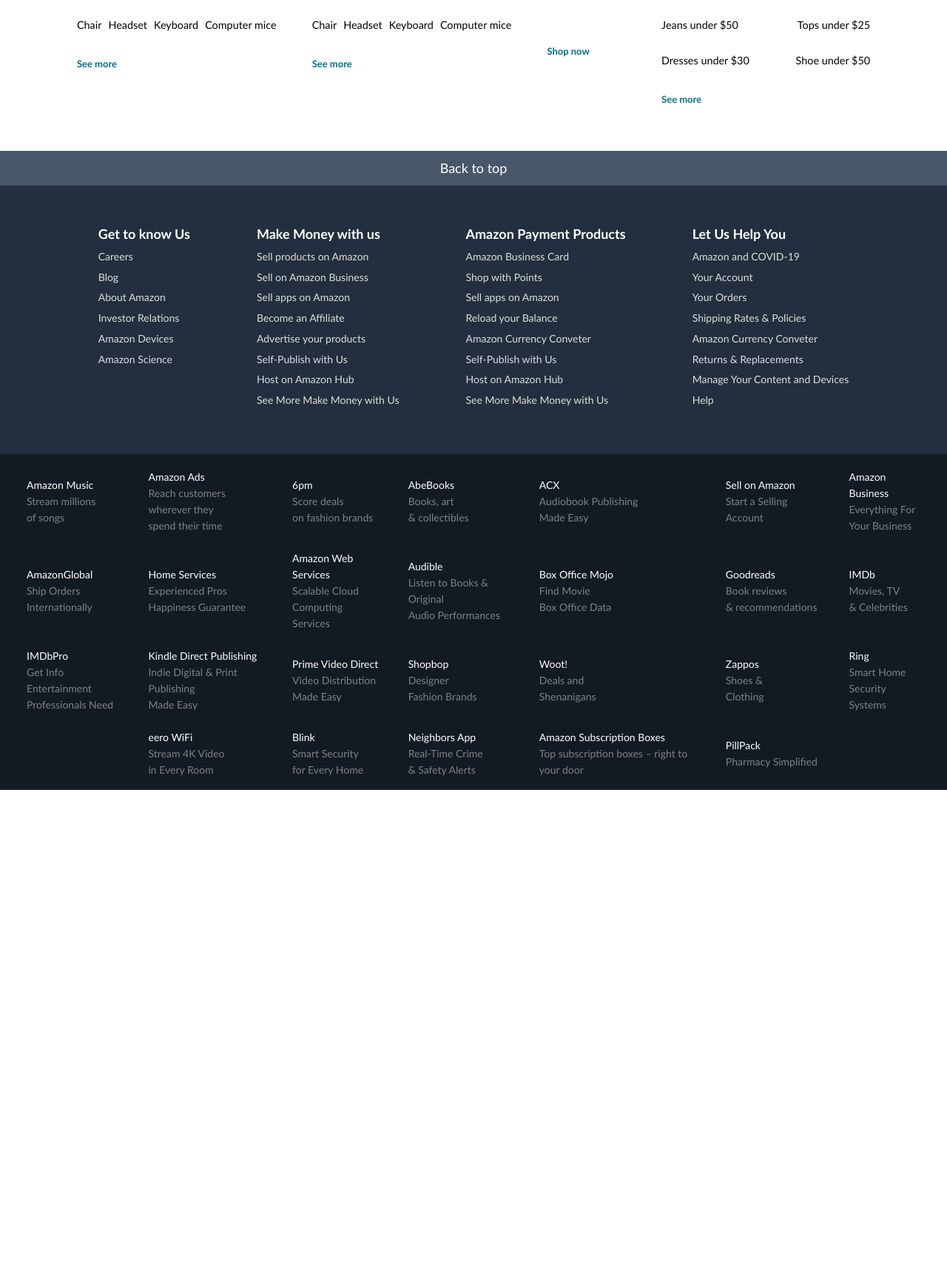
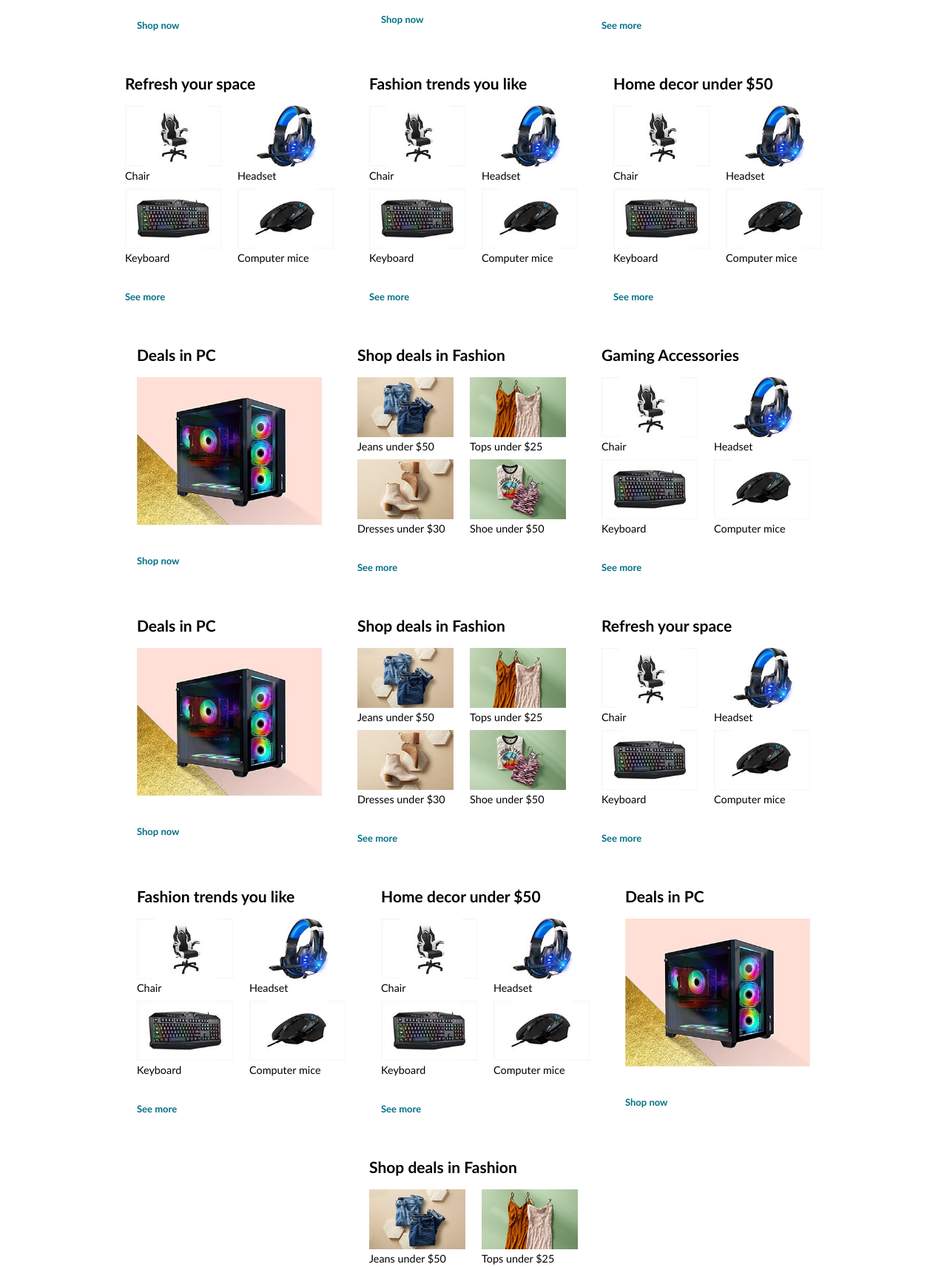
Before and after one commit to Godstime3-code/amazon-clone, a plain HTML site: page index.html in a window 1280 px wide. Shown: the part 669-2382 px from the top of the page at 74% size. Before the commit the page ends 1737 px from the top, so only its background shows below. Drawn offline with nearby package versions, Linux system fonts and the light colour scheme; files that its build step writes are made by us from their sources.

Commit message:
Add files via upload

```diff
--- a/index.html
+++ b/index.html
@@ -24,7 +24,7 @@
             <div class="logo-navbar">
               <a href="index.html">
                 <img
-                  src="asset/amazon_logo.png"
+                  src="amazon_logo.png"
                   alt="amazon_logo"
                   width="100px"
                   class="logo"
@@ -96,7 +96,7 @@
     </div>
     <main class="main" id="main">
       <div style="position: relative">
-        <img src="asset\carousel1.jpg" alt="" class="carousel" />
+        <img src="carousel1.jpg" alt="" class="carousel" />
       </div>
 
       <section
@@ -112,28 +112,28 @@
             <div class="product-img">
               <figure>
                 <img
-                  src="/asset/store/Fuji_Quad_Chair_1x._SY116_CB667159060_.jpg"
+                  src="Fuji_Quad_Chair_1x._SY116_CB667159060_.jpg"
                   alt=""
                 />
                 <figcaption>Chair</figcaption>
               </figure>
               <figure>
                 <img
-                  src="/asset/store/Fuji_Quad_Headset_1x._SY116_CB667159060_.jpg"
+                  src="Fuji_Quad_Headset_1x._SY116_CB667159060_.jpg"
                   alt=""
                 />
                 <figcaption>Headset</figcaption>
               </figure>
               <figure>
                 <img
-                  src="/asset/store/Fuji_Quad_Keyboard_1x._SY116_CB667159063_.jpg"
+                  src="Fuji_Quad_Keyboard_1x._SY116_CB667159063_.jpg"
                   alt=""
                 />
                 <figcaption>Keyboard</figcaption>
               </figure>
               <figure>
                 <img
-                  src="/asset/store/Fuji_Quad_Mouse_1x._SY116_CB667159063_.jpg"
+                  src="Fuji_Quad_Mouse_1x._SY116_CB667159063_.jpg"
                   alt=""
                 />
                 <figcaption>Computer mice</figcaption>
@@ -149,7 +149,7 @@
               <figure>
                 <img
                   class="full-img"
-                  src="/asset/store/Fuji_Desktop_Single_image_EBF_1x_v1._SY304_CB573698005_.jpg"
+                  src="Fuji_Desktop_Single_image_EBF_1x_v1._SY304_CB573698005_.jpg"
                   alt=""
                 />
               </figure>
@@ -163,28 +163,28 @@
             <div class="product-img">
               <figure>
                 <img
-                  src="/asset/store/DQC_APR_TBYB_W_BOTTOMS_1x._SY116_CB624172947_.jpg"
+                  src="DQC_APR_TBYB_W_BOTTOMS_1x._SY116_CB624172947_.jpg"
                   alt=""
                 />
                 <figcaption>Jeans under $50</figcaption>
               </figure>
               <figure>
                 <img
-                  src="/asset/store/DQC_APR_TBYB_W_DRESSES_1x._SY116_CB623353881_.jpg"
+                  src="DQC_APR_TBYB_W_DRESSES_1x._SY116_CB623353881_.jpg"
                   alt=""
                 />
                 <figcaption>Tops under $25</figcaption>
               </figure>
               <figure>
                 <img
-                  src="/asset/store/DQC_APR_TBYB_W_SHOES_1x._SY116_CB624172947_.jpg"
+                  src="DQC_APR_TBYB_W_SHOES_1x._SY116_CB624172947_.jpg"
                   alt=""
                 />
                 <figcaption>Dresses under $30</figcaption>
               </figure>
               <figure>
                 <img
-                  src="/asset/store/DQC_APR_TBYB_W_TOPS_1x._SY116_CB623353881_.jpg"
+                  src="DQC_APR_TBYB_W_TOPS_1x._SY116_CB623353881_.jpg"
                   alt=""
                 />
                 <figcaption>Shoe under $50</figcaption>
@@ -199,28 +199,28 @@
             <div class="product-img">
               <figure>
                 <img
-                  src="/asset/store/Fuji_Quad_Chair_1x._SY116_CB667159060_.jpg"
+                  src="Fuji_Quad_Chair_1x._SY116_CB667159060_.jpg"
                   alt=""
                 />
                 <figcaption>Chair</figcaption>
               </figure>
               <figure>
                 <img
-                  src="/asset/store/Fuji_Quad_Headset_1x._SY116_CB667159060_.jpg"
+                  src="Fuji_Quad_Headset_1x._SY116_CB667159060_.jpg"
                   alt=""
                 />
                 <figcaption>Headset</figcaption>
               </figure>
               <figure>
                 <img
-                  src="/asset/store/Fuji_Quad_Keyboard_1x._SY116_CB667159063_.jpg"
+                  src="Fuji_Quad_Keyboard_1x._SY116_CB667159063_.jpg"
                   alt=""
                 />
                 <figcaption>Keyboard</figcaption>
               </figure>
               <figure>
                 <img
-                  src="/asset/store/Fuji_Quad_Mouse_1x._SY116_CB667159063_.jpg"
+                  src="Fuji_Quad_Mouse_1x._SY116_CB667159063_.jpg"
                   alt=""
                 />
                 <figcaption>Computer mice</figcaption>
@@ -235,28 +235,28 @@
             <div class="product-img">
               <figure>
                 <img
-                  src="/asset/store/Fuji_Quad_Chair_1x._SY116_CB667159060_.jpg"
+                  src="Fuji_Quad_Chair_1x._SY116_CB667159060_.jpg"
                   alt=""
                 />
                 <figcaption>Chair</figcaption>
               </figure>
               <figure>
                 <img
-                  src="/asset/store/Fuji_Quad_Headset_1x._SY116_CB667159060_.jpg"
+                  src="Fuji_Quad_Headset_1x._SY116_CB667159060_.jpg"
                   alt=""
                 />
                 <figcaption>Headset</figcaption>
               </figure>
               <figure>
                 <img
-                  src="/asset/store/Fuji_Quad_Keyboard_1x._SY116_CB667159063_.jpg"
+                  src="Fuji_Quad_Keyboard_1x._SY116_CB667159063_.jpg"
                   alt=""
                 />
                 <figcaption>Keyboard</figcaption>
               </figure>
               <figure>
                 <img
-                  src="/asset/store/Fuji_Quad_Mouse_1x._SY116_CB667159063_.jpg"
+                  src="Fuji_Quad_Mouse_1x._SY116_CB667159063_.jpg"
                   alt=""
                 />
                 <figcaption>Computer mice</figcaption>
@@ -271,28 +271,28 @@
             <div class="product-img">
               <figure>
                 <img
-                  src="/asset/store/Fuji_Quad_Chair_1x._SY116_CB667159060_.jpg"
+                  src="Fuji_Quad_Chair_1x._SY116_CB667159060_.jpg"
                   alt=""
                 />
                 <figcaption>Chair</figcaption>
               </figure>
               <figure>
                 <img
-                  src="/asset/store/Fuji_Quad_Headset_1x._SY116_CB667159060_.jpg"
+                  src="Fuji_Quad_Headset_1x._SY116_CB667159060_.jpg"
                   alt=""
                 />
                 <figcaption>Headset</figcaption>
               </figure>
               <figure>
                 <img
-                  src="/asset/store/Fuji_Quad_Keyboard_1x._SY116_CB667159063_.jpg"
+                  src="Fuji_Quad_Keyboard_1x._SY116_CB667159063_.jpg"
                   alt=""
                 />
                 <figcaption>Keyboard</figcaption>
               </figure>
               <figure>
                 <img
-                  src="/asset/store/Fuji_Quad_Mouse_1x._SY116_CB667159063_.jpg"
+                  src="Fuji_Quad_Mouse_1x._SY116_CB667159063_.jpg"
                   alt=""
                 />
                 <figcaption>Computer mice</figcaption>
@@ -308,7 +308,7 @@
               <figure>
                 <img
                   class="full-img"
-                  src="/asset/store/Fuji_Desktop_Single_image_EBF_1x_v1._SY304_CB573698005_.jpg"
+                  src="Fuji_Desktop_Single_image_EBF_1x_v1._SY304_CB573698005_.jpg"
                   alt=""
                 />
               </figure>
@@ -322,28 +322,28 @@
             <div class="product-img">
               <figure>
                 <img
-                  src="/asset/store/DQC_APR_TBYB_W_BOTTOMS_1x._SY116_CB624172947_.jpg"
+                  src="DQC_APR_TBYB_W_BOTTOMS_1x._SY116_CB624172947_.jpg"
                   alt=""
                 />
                 <figcaption>Jeans under $50</figcaption>
               </figure>
               <figure>
                 <img
-                  src="/asset/store/DQC_APR_TBYB_W_DRESSES_1x._SY116_CB623353881_.jpg"
+                  src="DQC_APR_TBYB_W_DRESSES_1x._SY116_CB623353881_.jpg"
                   alt=""
                 />
                 <figcaption>Tops under $25</figcaption>
               </figure>
               <figure>
                 <img
-                  src="/asset/store/DQC_APR_TBYB_W_SHOES_1x._SY116_CB624172947_.jpg"
+                  src="DQC_APR_TBYB_W_SHOES_1x._SY116_CB624172947_.jpg"
                   alt=""
                 />
                 <figcaption>Dresses under $30</figcaption>
               </figure>
               <figure>
                 <img
-                  src="/asset/store/DQC_APR_TBYB_W_TOPS_1x._SY116_CB623353881_.jpg"
+                  src="DQC_APR_TBYB_W_TOPS_1x._SY116_CB623353881_.jpg"
                   alt=""
                 />
                 <figcaption>Shoe under $50</figcaption>
@@ -358,28 +358,28 @@
             <div class="product-img">
               <figure>
                 <img
-                  src="/asset/store/Fuji_Quad_Chair_1x._SY116_CB667159060_.jpg"
+                  src="Fuji_Quad_Chair_1x._SY116_CB667159060_.jpg"
                   alt=""
                 />
                 <figcaption>Chair</figcaption>
               </figure>
               <figure>
                 <img
-                  src="/asset/store/Fuji_Quad_Headset_1x._SY116_CB667159060_.jpg"
+                  src="Fuji_Quad_Headset_1x._SY116_CB667159060_.jpg"
                   alt=""
                 />
                 <figcaption>Headset</figcaption>
               </figure>
               <figure>
                 <img
-                  src="/asset/store/Fuji_Quad_Keyboard_1x._SY116_CB667159063_.jpg"
+                  src="Fuji_Quad_Keyboard_1x._SY116_CB667159063_.jpg"
                   alt=""
                 />
                 <figcaption>Keyboard</figcaption>
               </figure>
               <figure>
                 <img
-                  src="/asset/store/Fuji_Quad_Mouse_1x._SY116_CB667159063_.jpg"
+                  src="Fuji_Quad_Mouse_1x._SY116_CB667159063_.jpg"
                   alt=""
                 />
                 <figcaption>Computer mice</figcaption>
@@ -395,7 +395,7 @@
               <figure>
                 <img
                   class="full-img"
-                  src="/asset/store/Fuji_Desktop_Single_image_EBF_1x_v1._SY304_CB573698005_.jpg"
+                  src="Fuji_Desktop_Single_image_EBF_1x_v1._SY304_CB573698005_.jpg"
                   alt=""
                 />
               </figure>
@@ -409,28 +409,28 @@
             <div class="product-img">
               <figure>
                 <img
-                  src="/asset/store/DQC_APR_TBYB_W_BOTTOMS_1x._SY116_CB624172947_.jpg"
+                  src="DQC_APR_TBYB_W_BOTTOMS_1x._SY116_CB624172947_.jpg"
                   alt=""
                 />
                 <figcaption>Jeans under $50</figcaption>
               </figure>
               <figure>
                 <img
-                  src="/asset/store/DQC_APR_TBYB_W_DRESSES_1x._SY116_CB623353881_.jpg"
+                  src="DQC_APR_TBYB_W_DRESSES_1x._SY116_CB623353881_.jpg"
                   alt=""
                 />
                 <figcaption>Tops under $25</figcaption>
               </figure>
               <figure>
                 <img
-                  src="/asset/store/DQC_APR_TBYB_W_SHOES_1x._SY116_CB624172947_.jpg"
+                  src="DQC_APR_TBYB_W_SHOES_1x._SY116_CB624172947_.jpg"
                   alt=""
                 />
                 <figcaption>Dresses under $30</figcaption>
               </figure>
               <figure>
                 <img
-                  src="/asset/store/DQC_APR_TBYB_W_TOPS_1x._SY116_CB623353881_.jpg"
+                  src="DQC_APR_TBYB_W_TOPS_1x._SY116_CB623353881_.jpg"
                   alt=""
                 />
                 <figcaption>Shoe under $50</figcaption>
@@ -445,28 +445,28 @@
             <div class="product-img">
               <figure>
                 <img
-                  src="/asset/store/Fuji_Quad_Chair_1x._SY116_CB667159060_.jpg"
+                  src="Fuji_Quad_Chair_1x._SY116_CB667159060_.jpg"
                   alt=""
                 />
                 <figcaption>Chair</figcaption>
               </figure>
               <figure>
                 <img
-                  src="/asset/store/Fuji_Quad_Headset_1x._SY116_CB667159060_.jpg"
+                  src="Fuji_Quad_Headset_1x._SY116_CB667159060_.jpg"
                   alt=""
                 />
                 <figcaption>Headset</figcaption>
               </figure>
               <figure>
                 <img
-                  src="/asset/store/Fuji_Quad_Keyboard_1x._SY116_CB667159063_.jpg"
+                  src="Fuji_Quad_Keyboard_1x._SY116_CB667159063_.jpg"
                   alt=""
                 />
                 <figcaption>Keyboard</figcaption>
               </figure>
               <figure>
                 <img
-                  src="/asset/store/Fuji_Quad_Mouse_1x._SY116_CB667159063_.jpg"
+                  src="Fuji_Quad_Mouse_1x._SY116_CB667159063_.jpg"
                   alt=""
                 />
                 <figcaption>Computer mice</figcaption>
@@ -481,28 +481,28 @@
             <div class="product-img">
               <figure>
                 <img
-                  src="/asset/store/Fuji_Quad_Chair_1x._SY116_CB667159060_.jpg"
+                  src="Fuji_Quad_Chair_1x._SY116_CB667159060_.jpg"
                   alt=""
                 />
                 <figcaption>Chair</figcaption>
               </figure>
               <figure>
                 <img
-                  src="/asset/store/Fuji_Quad_Headset_1x._SY116_CB667159060_.jpg"
+                  src="Fuji_Quad_Headset_1x._SY116_CB667159060_.jpg"
                   alt=""
                 />
                 <figcaption>Headset</figcaption>
               </figure>
               <figure>
                 <img
-                  src="/asset/store/Fuji_Quad_Keyboard_1x._SY116_CB667159063_.jpg"
+                  src="Fuji_Quad_Keyboard_1x._SY116_CB667159063_.jpg"
                   alt=""
                 />
                 <figcaption>Keyboard</figcaption>
               </figure>
               <figure>
                 <img
-                  src="/asset/store/Fuji_Quad_Mouse_1x._SY116_CB667159063_.jpg"
+                  src="Fuji_Quad_Mouse_1x._SY116_CB667159063_.jpg"
                   alt=""
                 />
                 <figcaption>Computer mice</figcaption>
@@ -517,28 +517,28 @@
             <div class="product-img">
               <figure>
                 <img
-                  src="/asset/store/Fuji_Quad_Chair_1x._SY116_CB667159060_.jpg"
+                  src="Fuji_Quad_Chair_1x._SY116_CB667159060_.jpg"
                   alt=""
                 />
                 <figcaption>Chair</figcaption>
               </figure>
               <figure>
                 <img
-                  src="/asset/store/Fuji_Quad_Headset_1x._SY116_CB667159060_.jpg"
+                  src="Fuji_Quad_Headset_1x._SY116_CB667159060_.jpg"
                   alt=""
                 />
                 <figcaption>Headset</figcaption>
               </figure>
               <figure>
                 <img
-                  src="/asset/store/Fuji_Quad_Keyboard_1x._SY116_CB667159063_.jpg"
+                  src="Fuji_Quad_Keyboard_1x._SY116_CB667159063_.jpg"
                   alt=""
                 />
                 <figcaption>Keyboard</figcaption>
               </figure>
               <figure>
                 <img
-                  src="/asset/store/Fuji_Quad_Mouse_1x._SY116_CB667159063_.jpg"
+                  src="Fuji_Quad_Mouse_1x._SY116_CB667159063_.jpg"
                   alt=""
                 />
                 <figcaption>Computer mice</figcaption>
@@ -554,7 +554,7 @@
               <figure>
                 <img
                   class="full-img"
-                  src="/asset/store/Fuji_Desktop_Single_image_EBF_1x_v1._SY304_CB573698005_.jpg"
+                  src="Fuji_Desktop_Single_image_EBF_1x_v1._SY304_CB573698005_.jpg"
                   alt=""
                 />
               </figure>
@@ -568,28 +568,28 @@
             <div class="product-img">
               <figure>
                 <img
-                  src="/asset/store/DQC_APR_TBYB_W_BOTTOMS_1x._SY116_CB624172947_.jpg"
+                  src="DQC_APR_TBYB_W_BOTTOMS_1x._SY116_CB624172947_.jpg"
                   alt=""
                 />
                 <figcaption>Jeans under $50</figcaption>
               </figure>
               <figure>
                 <img
-                  src="/asset/store/DQC_APR_TBYB_W_DRESSES_1x._SY116_CB623353881_.jpg"
+                  src="DQC_APR_TBYB_W_DRESSES_1x._SY116_CB623353881_.jpg"
                   alt=""
                 />
                 <figcaption>Tops under $25</figcaption>
               </figure>
               <figure>
                 <img
-                  src="/asset/store/DQC_APR_TBYB_W_SHOES_1x._SY116_CB624172947_.jpg"
+                  src="DQC_APR_TBYB_W_SHOES_1x._SY116_CB624172947_.jpg"
                   alt=""
                 />
                 <figcaption>Dresses under $30</figcaption>
               </figure>
               <figure>
                 <img
-                  src="/asset/store/DQC_APR_TBYB_W_TOPS_1x._SY116_CB623353881_.jpg"
+                  src="DQC_APR_TBYB_W_TOPS_1x._SY116_CB623353881_.jpg"
                   alt=""
                 />
                 <figcaption>Shoe under $50</figcaption>
```
